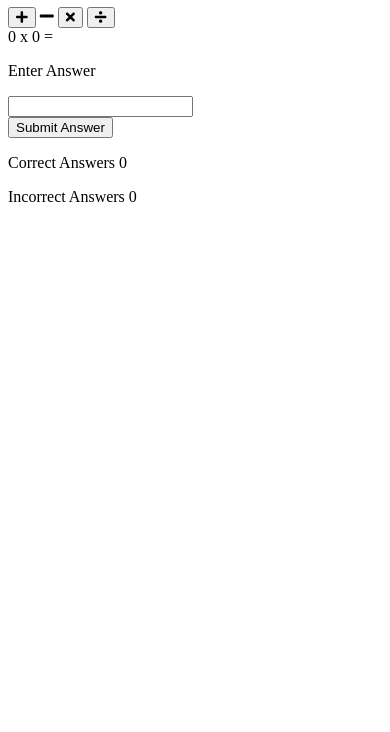
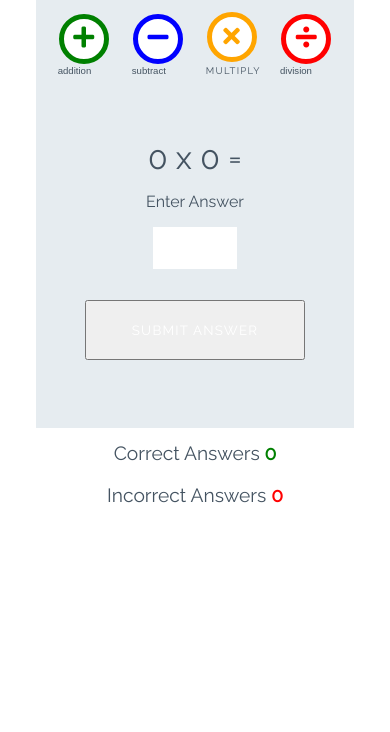
Before and after one commit to Gambit1583/LoveMath, a plain HTML site: page index.html in a window 390 px wide. Shown: the part 112-844 px from the top of the page. Drawn offline with Linux system fonts and the light colour scheme.

Commit message:
Add styles for game

```diff
--- a/assets/css/style.css
+++ b/assets/css/style.css
@@ -0,0 +1,252 @@
+/* --------- Global style */
+
+body {
+    background-color: white;
+    font-family: "Raleway", sans-serif;
+    color: #445361;
+    text-align: center;
+}
+
+/* --------- Heading */
+
+.heading {
+    text-align: center;
+    font-size: 2.5rem;
+}
+
+.logo {
+    height: 40px;
+    padding-right: 5px;
+}
+
+/* --------- Game layout */
+
+.game-area {
+    background-color: #E6ECF0;
+    box-sizing: border-box;
+    width: 85%;
+    height: 65vh;
+    max-height: 450px;
+    max-width: 830px;
+    margin-left: auto;
+    margin-right: auto;
+    padding: 1%;
+}
+
+.question-area {
+    width: 50%;
+    font-size: 2rem;
+    margin: auto;
+    padding: 50px 0;
+}
+
+.question-area span {
+    padding: 0 15px;
+}
+
+.score-area {
+    margin: 5px auto;
+    width: 60%;
+    font-size: 1.2rem;
+}
+
+.controls-area {
+    width: 85%;
+    margin: 30px auto;
+}
+
+#score {
+    color: green;
+    font-weight: bold;
+}
+
+#incorrect {
+    color: red;
+    font-weight: bold;
+}
+
+.answer-message {
+    display: none;
+    font-size: 1rem;
+}
+
+#answer-box {
+    border: none;
+    color: #445361;
+    display: inline-block;
+    height: 40px;
+    width: 80px;
+    font-size: 1.2rem;
+}
+
+.scores {
+    display: inline-block;
+    padding: 25px;
+}
+
+/* --------- Buttons */
+
+.btn {
+    width: 220px;
+    height: 60px;
+    font-family: "Raleway", sans-serif;
+    text-transform: uppercase;
+    letter-spacing: 1.2px;
+    color: white;
+}
+
+.btn:focus {
+    outline: none;
+}
+
+.btn--big {
+    padding-top: 10px;
+    border-radius: 50%;
+    background-color: white;
+    border: 10px solid;
+    width: 100px;
+    height: 100px;
+    font-size: 3.2rem;
+    margin: 0 30px;
+    transition: all 0.5s;
+}
+
+.btn--big::after{
+    content: attr(data-type);
+    font-size: 1rem;
+    color: #445361;
+    position: relative;
+    left: -0.5em;
+}
+
+.btn--blue {
+    border-color: blue;
+    color: blue;
+}
+
+.btn--blue:active,
+.btn--blue:hover {
+    background-color: darkblue;
+    color: white;
+}
+
+.btn--orange {
+    border-color: orange;
+    color: orange;
+}
+
+.btn--orange:active,
+.btn--orange:hover {
+    background-color: darkorange;
+    color: white;
+}
+
+.btn--red {
+    border-color: red;
+    color: red;
+}
+
+.btn--red:active,
+.btn--red:hover {
+    background-color: darkred;
+    color: white;
+}
+
+.btn--green {
+    border-color: green;
+    color: green;
+}
+
+.btn--green:active,
+.btn--green:hover {
+    background-color: darkgreen;
+    color: white;
+}
+
+.btn--gray {
+    margin-top: 25px;
+    background-color: #445361;
+    border: 1px transparent;
+    border-radius: 20px;
+}
+
+.btn--gray:active,
+.btn--gray:hover {
+    background-color: #0d1013;
+}
+
+/* --------- Media queries */
+
+@media (max-width: 414px) {
+    .controls-area {
+        width: 100%;
+    }
+
+    .btn--big {
+        margin: 0 10px;
+        padding: 5px;
+        border: 5px solid;
+        width: 50px;
+        height: 50px;
+        font-size: 1.5rem;
+    }
+
+    .btn--big::after {
+        font-size: 0.6rem;
+        left: -0.7rem;
+    }
+
+    .question-area {
+        padding: 10% 0;
+        width: 100%;
+    }
+
+    .question-area span {
+        padding: 0;
+    }
+
+    .answer-message {
+        display: block;
+    }
+
+    #answer-box {
+        display: block;
+        margin: 0 auto;
+    }
+    .btn--gray {
+        margin-top: 0;
+    }
+
+    .score-area {
+        width: 100%;
+    }
+
+    .scores {
+        margin: 0.5em auto;
+        display: block;
+        padding: 5px;
+    }
+
+    .heading {
+        font-size: 2rem;
+    }
+}
+
+@media (max-width: 320px) {
+    .game-area {
+        height: 70vh;
+    }
+
+    .controls-area {
+        width: 75%;
+        margin: 10px auto;
+    }
+
+    .btn--big {
+        margin: 10px 10px;
+    }
+    .question-area {
+        padding: 10px 0;
+    }
+
+}
--- a/index.html
+++ b/index.html
@@ -15,16 +15,16 @@
 
     <div class="game-area">
         <div class="controls-area">
-            <button btn btn--big brtn--green>
+            <button data-type="addition" class="btn--big btn--green">
                 <i class="fas fa-plus"></i>
             </button>
-            <buttonbtn btn--big brtn--blue >
+            <button data-type="subtract" class=" btn--big btn--blue" >
                 <i class="fas fa-minus"></i>
             </button>
-            <button btn btn--big brtn--orange>
+            <button data-type="multiply" class="btn btn--big btn--orange">
                 <i class="fas fa-times"></i>
             </button>
-            <button btn btn--big brtn--red>
+            <button data-type="division" class="btn--big btn--red">
                 <i class="fas fa-divide"></i>
             </button>
         </div>
@@ -36,7 +36,7 @@
             <p class="answer-message">Enter Answer</p>
             <input id="answer-box" type="number">
         </div>
-        <button class="btn btn--grey">Submit Answer</button>
+        <button data-type="submit" class="btn btn--grey">Submit Answer</button>
     </div>
 
     <div class="score-area">
```
